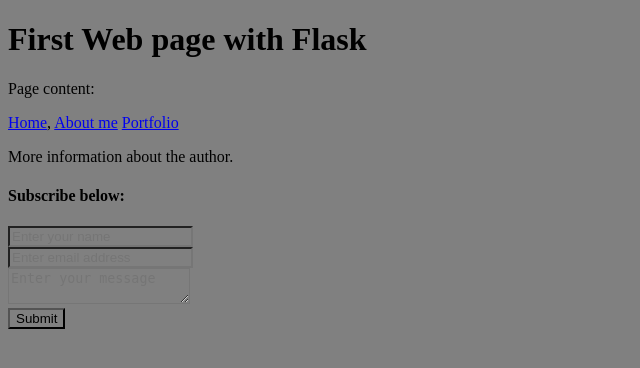
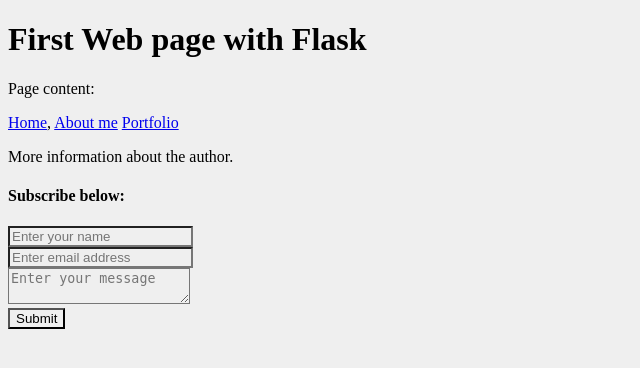
Before and after one commit to KajaKaia/flas-first-website, a Flask app: page /about in a window 1280 px wide. Shown: the top 368 px of the page, without its empty margins (0-640 px from the left). Run offline with Flask 2, Linux system fonts and the light colour scheme.

Commit message:
Second commit

```diff
--- a/static/css/style.css
+++ b/static/css/style.css
@@ -1,3 +1,3 @@
 *{
-    background-color: grey;
+    background-color: #efefef;
   }
```
